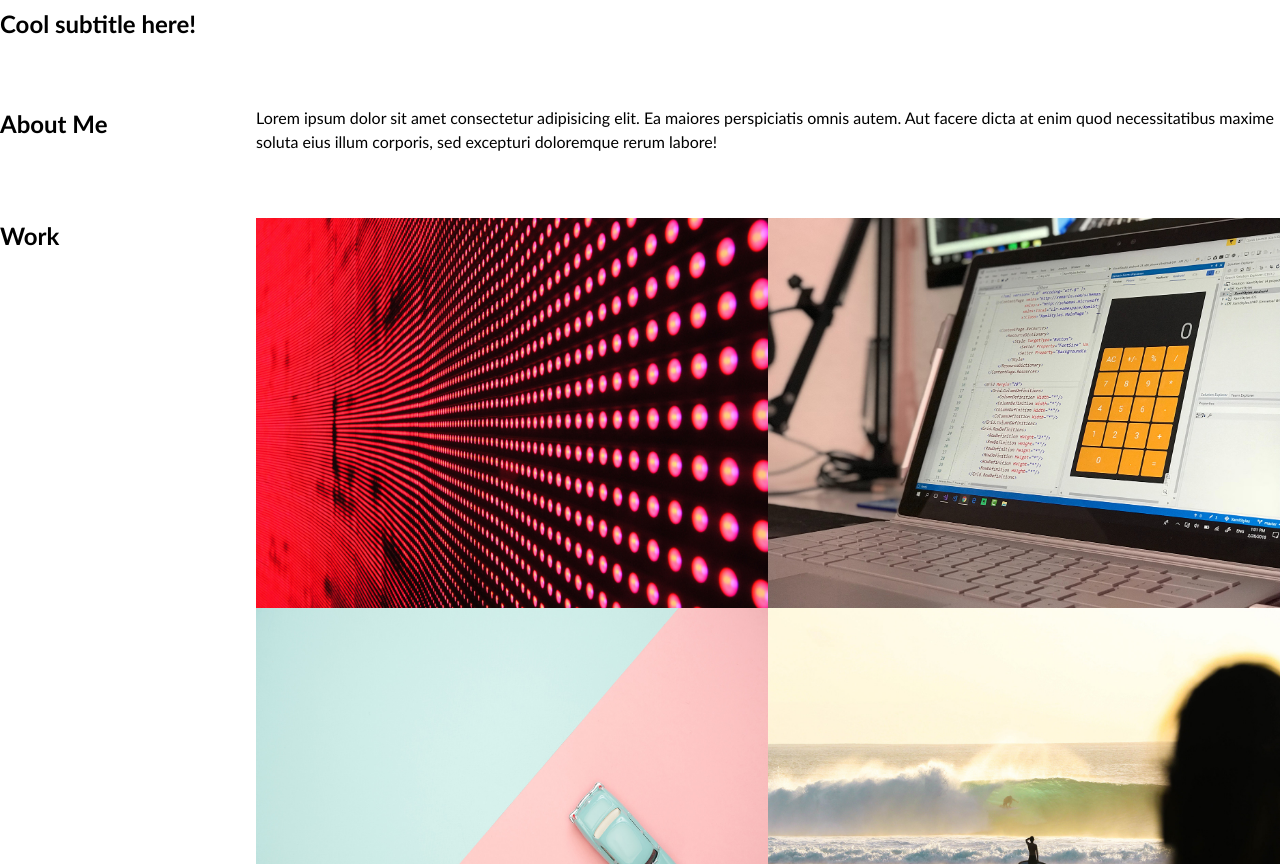
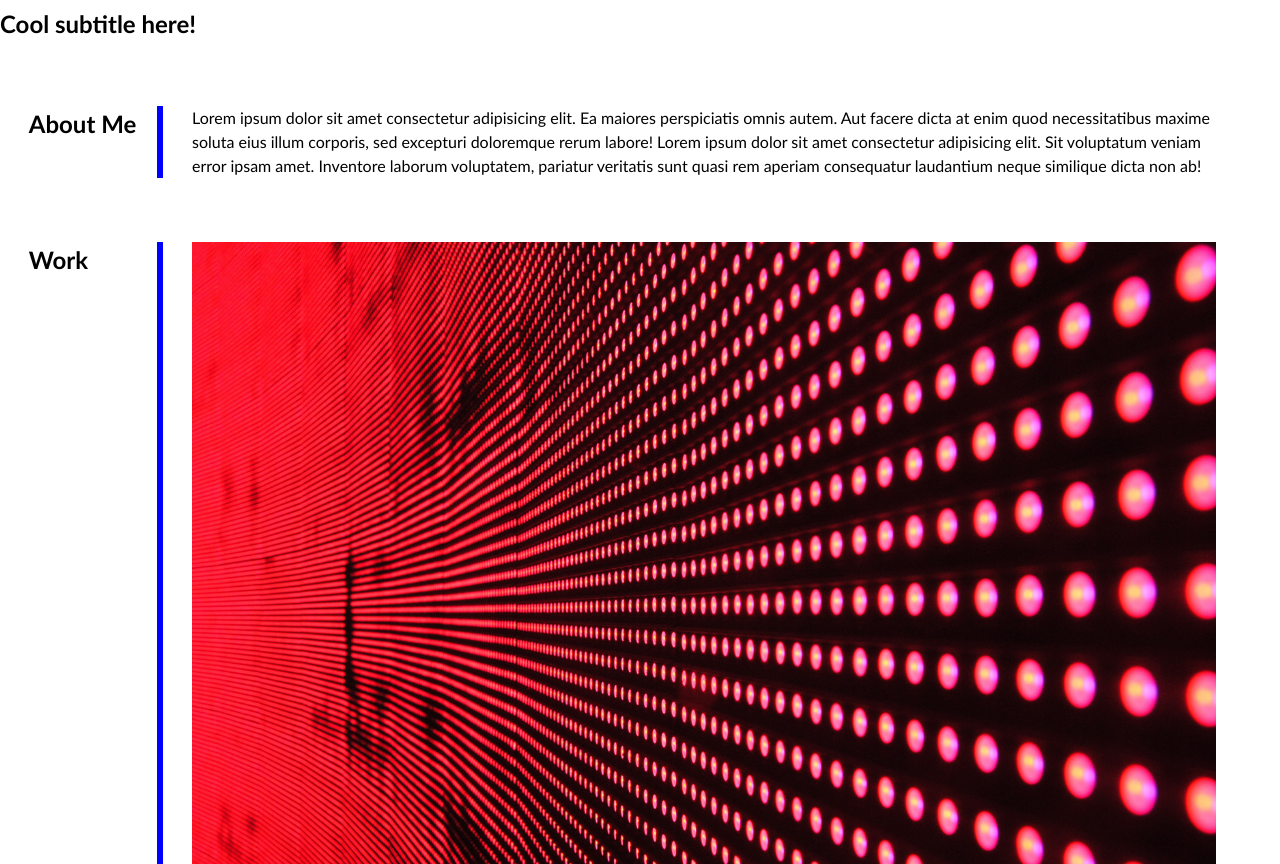
Before and after one commit to liamjameswatson/liam-portfolio, a plain HTML site: page index.html in a window 1280 px wide. Shown: the part 88-952 px from the top of the page. Drawn offline with Linux system fonts and the light colour scheme.

Commit message:
border as vertical divider and large first picture

```diff
--- a/assets/css/style.css
+++ b/assets/css/style.css
@@ -71,7 +71,7 @@ a {
 
 /* main */
 
-/* work picture-gird */
+/* work picture-grid */
 
 img {
   height: 100%;
@@ -81,14 +81,36 @@ img {
 .page-section {
   margin-top: 5%;
   display: grid;
-  grid-template-columns: 20% 80%;
+  grid-template-columns: 15% 80%;
   align-content: stretch;
+}
+
+.page-section h2 {
+  border-right: 6px solid blue;
+  height: 100%;
+  margin: 0 15%;
 }
 
 .work-container {
   display: grid;
   grid-template-columns: 1fr 1fr;
   grid-template-rows: 1fr 1fr 1fr;
+  grid-template-areas:
+    "topRow topRow"
+    "middleRow1 mR2"
+    "bR1 bR2";
+}
+
+.topRow {
+  grid-area: topRow;
+}
+
+.middleRow1 {
+  grid-area: middleRow1;
+}
+
+.mR2 {
+  grid-area: mR2;
 }
 
 /* footer */
--- a/index.html
+++ b/index.html
@@ -32,21 +32,32 @@
       <!-- about me -->
       <section class="page-section" id="about">
         <h2>About Me</h2>
+        <!-- <div class="divider"></div> -->
         <p>
           Lorem ipsum dolor sit amet consectetur adipisicing elit. Ea maiores
           perspiciatis omnis autem. Aut facere dicta at enim quod necessitatibus
           maxime soluta eius illum corporis, sed excepturi doloremque rerum
-          labore!
+          labore! Lorem ipsum dolor sit amet consectetur adipisicing elit. Sit
+          voluptatum veniam error ipsam amet. Inventore laborum voluptatem,
+          pariatur veritatis sunt quasi rem aperiam consequatur laudantium neque
+          similique dicta non ab!
         </p>
       </section>
 
       <!-- portfolio container -->
       <section class="page-section" id="work">
         <h2>Work</h2>
+        <!-- <div class="divider"></div> -->
         <div class="work-container">
-          <div><img src="./assets\images\02-portfolio-1.jpg" alt="" /></div>
-          <div><img src="./assets/images/02-portfolio-2.jpg" alt="" /></div>
-          <div><img src="./assets/images/02-portfolio-3.jpg" alt="" /></div>
+          <div class="topRow">
+            <img src="./assets\images\02-portfolio-1.jpg" alt="" />
+          </div>
+          <div class="middleRow1">
+            <img src="./assets/images/02-portfolio-2.jpg" alt="" />
+          </div>
+          <div class="mR2">
+            <img src="./assets/images/02-portfolio-3.jpg" alt="" />
+          </div>
           <div><img src="./assets/images/02-portfolio-4.jpg" alt="" /></div>
           <div><img src="./assets/images/02-run-buddy.jpg" alt="" /></div>
         </div>
@@ -57,6 +68,7 @@
       <footer>
         <section class="page-section contact" id="contact">
           <h2>Contact Me</h2>
+          <!-- <div class="divider"></div> -->
           <section class="contact">
             <a target="_blank" href="https://github.com/liamjameswatson"
               >Github</a
```
